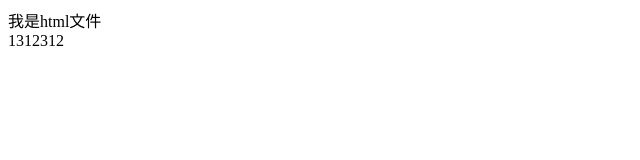
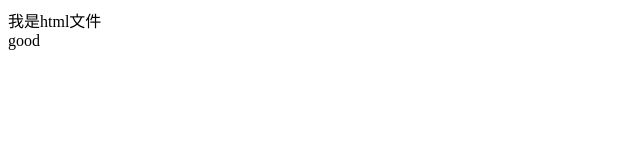
Before and after one commit to Rhh-Z/git-demo, a plain HTML site: page index.html in a window 1280 px wide. Shown: the full height of the page, 0-640 px from the left. Drawn offline with Linux system fonts and the light colour scheme.

Commit message:
程序员A的第四次提交

```diff
--- a/index.html
+++ b/index.html
@@ -10,7 +10,7 @@
 
 <body>
     <div>我是html文件</div>
-    1312312
+    <div>good</div>
 </body>
 
 </html>
```
